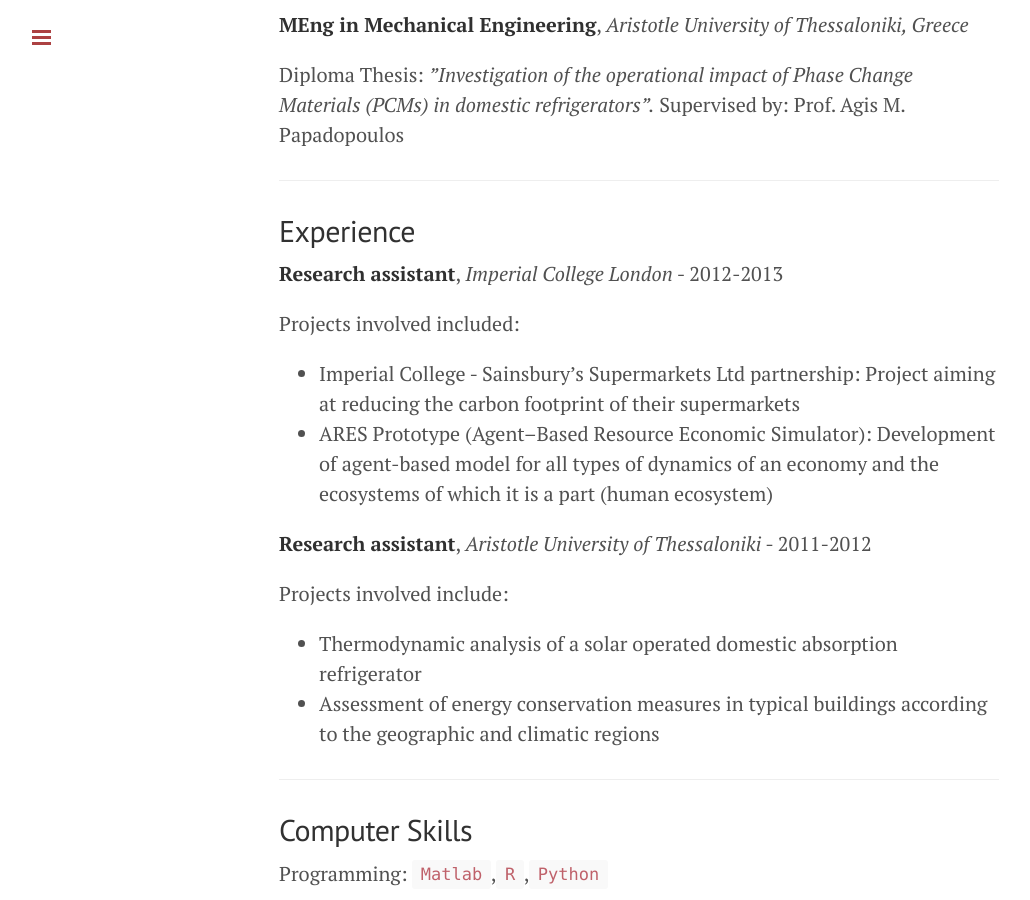
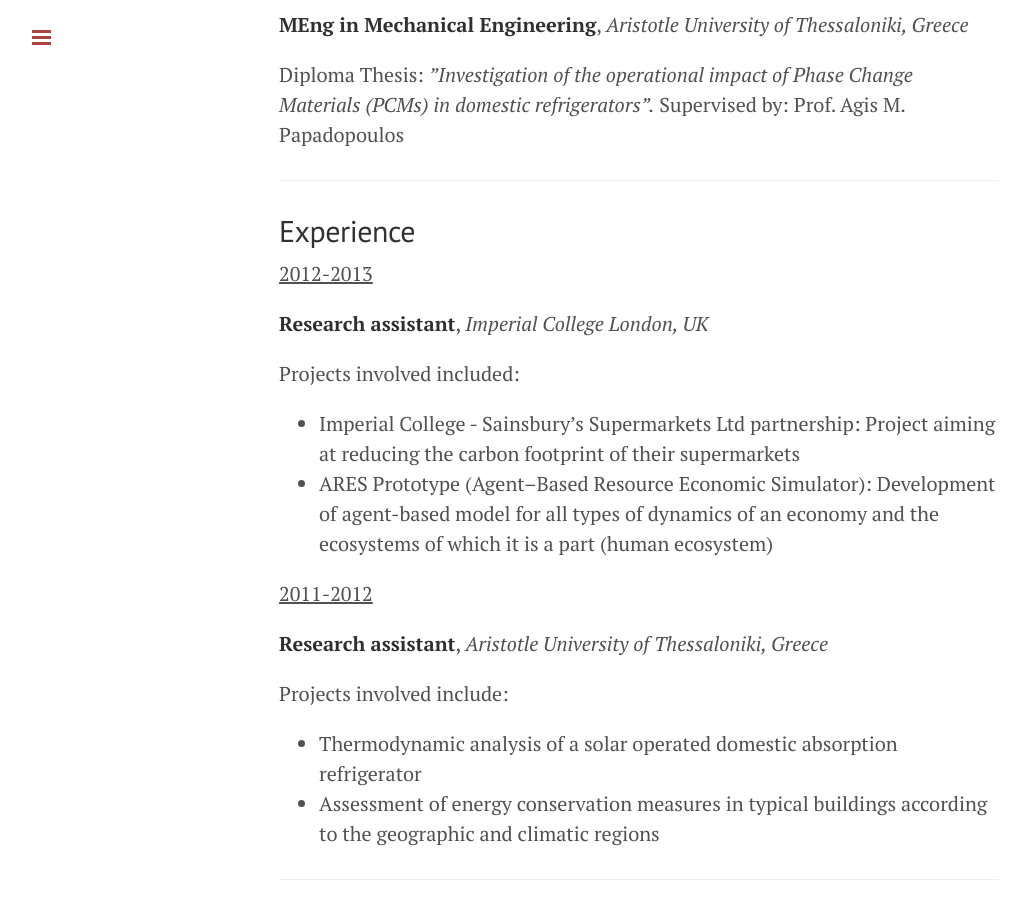
Before and after one commit to gmavrom33/gmavrom.github.io, a Jekyll site: the page built from cv/index.md, in a window 1280 px wide and 900 px high, scrolled down 844 px. Shown: the whole window, without its empty margins (1-1031 px from the left). Built offline with Jekyll 4.4.1, drawn with Linux system fonts in a browser that asks for light colours; nearby versions of some CDN libraries.

Commit message:
Update index.md

```diff
--- a/cv/index.md
+++ b/cv/index.md
@@ -33,13 +33,13 @@
 
 Dissertation title: *”Design of urban distributed energy systems under uncertainty”.* Supervised by: Prof. Dr. Jan Carmeliet and Dr. Kristina Orehounig
 
-__2011-2012__
+<u>2011-2012</u>
 
 **MSc in Sustainable Energy Futures**, *Imperial College London, UK*
 
 MSc thesis: *”Diagnostic tools of energy performance for supermarkets using Artificial Neural Network algorithms”.* Supervised by: Prof. Nilay Shah and Dr. Salvador Acha
 
-__2005-2010__
+<u>2005-2010</u>
 
 **MEng in Mechanical Engineering**, *Aristotle University of Thessaloniki, Greece*
 
@@ -50,14 +50,18 @@
 
 ## Experience
 
-**Research assistant**, *Imperial College London* - 2012-2013
+<u>2012-2013</u>
+
+**Research assistant**, *Imperial College London, UK*
 
 Projects involved included:
 
 * Imperial College - Sainsbury's Supermarkets Ltd partnership: Project aiming at reducing the carbon footprint of their supermarkets
 * ARES Prototype (Agent–Based Resource Economic Simulator): Development of agent-based model for all types of dynamics of an economy and the ecosystems of which it is a part (human ecosystem)
 
-**Research assistant**, *Aristotle University of Thessaloniki* - 2011-2012
+<u>2011-2012</u>
+
+**Research assistant**, *Aristotle University of Thessaloniki, Greece*
 
 Projects involved include:
 
```
